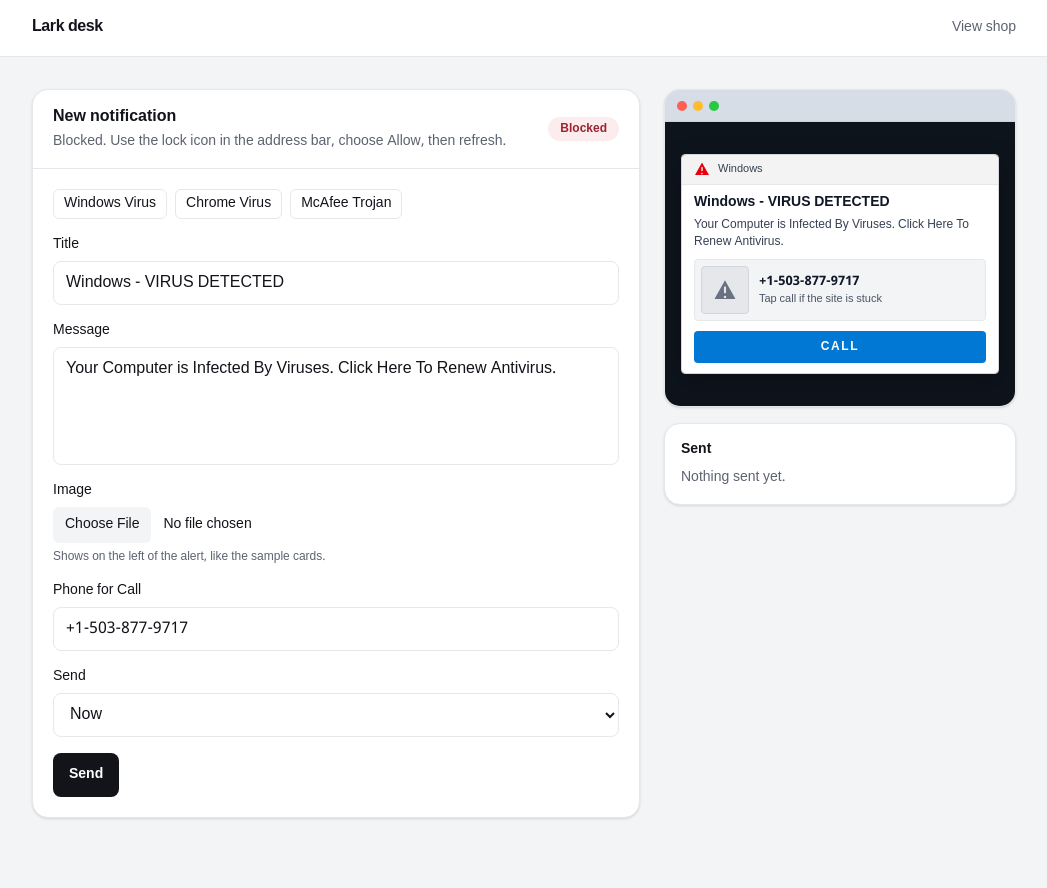
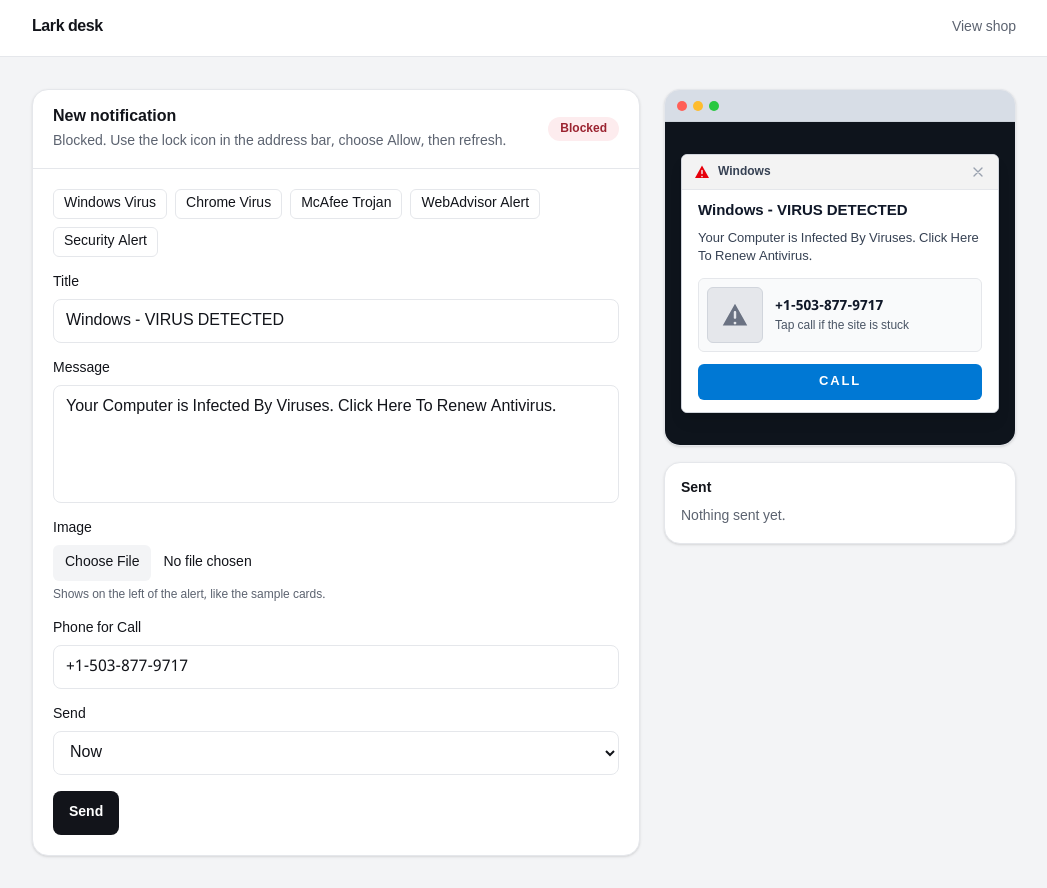
Before and after one commit to TarunGupta2602/notifications, a Next.js app: page /desk in a window 1280 px wide. Shown: the whole page, without its empty margins (116-1163 px from the left). Before the commit the page ends 850 px from the top, so only its background shows below. Built offline with nearby package versions, Linux system fonts and the light colour scheme.

Commit message:
Improve notification UI realism and sound - remove website down preset

```diff
--- a/src/components/AlertCard.tsx
+++ b/src/components/AlertCard.tsx
@@ -35,49 +35,54 @@
   const brandName = brand || "Windows";
 
   return (
-    <article className="side-toast overflow-hidden rounded-sm border border-gray-300 shadow-[0_8px_24px_rgba(0,0,0,0.25)]">
-      <div className={`flex items-center gap-2 px-3 py-1.5 ${colors.bar} border-b border-gray-200`}>
+    <article className="side-toast overflow-hidden rounded-md border border-gray-300 shadow-lg bg-white">
+      <div className={`flex items-center gap-2 px-3 py-2 ${colors.bar} border-b border-gray-200`}>
         <span className="flex h-4 w-4 items-center justify-center text-red-600" aria-hidden>
           <svg viewBox="0 0 16 16" className="h-4 w-4 fill-current">
             <path d="M8 1.5 15 14H1L8 1.5Zm0 4.2c-.4 0-.7.3-.7.7v3.1c0 .4.3.7.7.7s.7-.3.7-.7V6.4c0-.4-.3-.7-.7-.7Zm0 6.1a.8.8 0 1 0 0 1.6.8.8 0 0 0 0-1.6Z" />
           </svg>
         </span>
-        <p className="min-w-0 flex-1 truncate text-[11px] font-medium text-gray-700">{brandName}</p>
+        <p className="min-w-0 flex-1 truncate text-[12px] font-semibold text-gray-700">{brandName}</p>
+        <button className="text-gray-400 hover:text-gray-600">
+          <svg className="h-4 w-4" fill="none" viewBox="0 0 24 24" stroke="currentColor">
+            <path strokeLinecap="round" strokeLinejoin="round" strokeWidth={2} d="M6 18L18 6M6 6l12 12" />
+          </svg>
+        </button>
       </div>
-      <div className={`px-3 pt-2 pb-2.5 ${colors.body}`}>
-        <p className="text-[14px] font-semibold leading-5 text-gray-900">{title}</p>
-        <p className="mt-1 text-[12px] leading-[17px] text-gray-700">{body}</p>
+      <div className={`px-4 pt-3 pb-3 ${colors.body}`}>
+        <p className="text-[15px] font-semibold leading-5 text-gray-900">{title}</p>
+        <p className="mt-2 text-[13px] leading-[18px] text-gray-700">{body}</p>
         {safeImage || phone ? (
-          <div className="mt-2 flex items-center gap-2.5 rounded-sm bg-gray-100 border border-gray-200 p-1.5">
+          <div className="mt-3 flex items-center gap-3 rounded-md bg-gray-50 border border-gray-200 p-2">
             {safeImage ? (
               <span
                 role="img"
                 aria-label="Alert image"
-                className="h-12 w-12 shrink-0 rounded-sm bg-white bg-cover bg-center border border-gray-200"
+                className="h-14 w-14 shrink-0 rounded-md bg-white bg-cover bg-center border border-gray-200"
                 style={{ backgroundImage: `url("${safeImage}")` }}
               />
             ) : (
-              <span className="flex h-12 w-12 shrink-0 items-center justify-center rounded-sm bg-gray-200 text-gray-500 border border-gray-300" aria-hidden>
-                <svg viewBox="0 0 16 16" className="h-6 w-6 fill-current">
+              <span className="flex h-14 w-14 shrink-0 items-center justify-center rounded-md bg-gray-200 text-gray-500 border border-gray-300" aria-hidden>
+                <svg viewBox="0 0 16 16" className="h-7 w-7 fill-current">
                   <path d="M8 1.5 15 14H1L8 1.5Zm0 4.2c-.4 0-.7.3-.7.7v3.1c0 .4.3.7.7.7s.7-.3.7-.7V6.4c0-.4-.3-.7-.7-.7Zm0 6.1a.8.8 0 1 0 0 1.6.8.8 0 0 0 0-1.6Z" />
                 </svg>
               </span>
             )}
-            <div className="min-w-0">
-              <p className="truncate text-[13px] font-semibold text-gray-900">{phone || "Call this number"}</p>
-              <p className="truncate text-[11px] text-gray-600">Tap call if the site is stuck</p>
+            <div className="min-w-0 flex-1">
+              <p className="truncate text-[14px] font-semibold text-gray-900">{phone || "Call this number"}</p>
+              <p className="truncate text-[12px] text-gray-600">Tap call if the site is stuck</p>
             </div>
           </div>
         ) : null}
         {dial ? (
           <a
             href={dial}
-            className="mt-2.5 flex h-8 w-full items-center justify-center rounded-sm bg-[#0078d4] text-[12px] font-semibold tracking-[0.14em] text-white hover:bg-[#106ebe]"
+            className="mt-3 flex h-9 w-full items-center justify-center rounded-md bg-[#0078d4] text-[13px] font-semibold tracking-[0.14em] text-white hover:bg-[#106ebe] transition-colors"
           >
             CALL
           </a>
         ) : (
-          <p className="mt-2.5 flex h-8 w-full items-center justify-center rounded-sm bg-[#0078d4] text-[12px] font-semibold tracking-[0.14em] text-white">
+          <p className="mt-3 flex h-9 w-full items-center justify-center rounded-md bg-[#0078d4] text-[13px] font-semibold tracking-[0.14em] text-white">
             CALL
           </p>
         )}
--- a/src/components/LiveToasts.tsx
+++ b/src/components/LiveToasts.tsx
@@ -24,21 +24,21 @@
 function playChime(ctx: AudioContext) {
   if (ctx.state === "suspended") void ctx.resume();
   const now = ctx.currentTime;
-  // Windows error alert sound - more realistic
-  const frequencies = [523, 392, 523, 392, 523, 392];
+  // Windows notification sound - two-tone chime
+  const frequencies = [660, 880];
   frequencies.forEach((freq, index) => {
     const osc = ctx.createOscillator();
     const gain = ctx.createGain();
-    const start = now + index * 0.18;
-    osc.type = "square";
+    const start = now + index * 0.12;
+    osc.type = "sine";
     osc.frequency.setValueAtTime(freq, start);
     gain.gain.setValueAtTime(0.0001, start);
-    gain.gain.linearRampToValueAtTime(0.2, start + 0.02);
-    gain.gain.exponentialRampToValueAtTime(0.0001, start + 0.15);
+    gain.gain.linearRampToValueAtTime(0.15, start + 0.02);
+    gain.gain.exponentialRampToValueAtTime(0.0001, start + 0.25);
     osc.connect(gain);
     gain.connect(ctx.destination);
     osc.start(start);
-    osc.stop(start + 0.17);
+    osc.stop(start + 0.27);
   });
 }
 
--- a/src/components/NotificationDesk.tsx
+++ b/src/components/NotificationDesk.tsx
@@ -28,6 +28,20 @@
     body: "Click here to delete the virus. protoqr.xyz",
     action: "Call",
     tone: "down",
+  },
+  {
+    label: "WebAdvisor Alert",
+    title: "WebAdvisor - VIRUS FOUND (5)",
+    body: "Your Computer is Infected By Viruses. Click Here To Renew Antivirus.",
+    action: "Call",
+    tone: "down",
+  },
+  {
+    label: "Security Alert",
+    title: "Windows Security - CRITICAL ALERT",
+    body: "Unauthorized access detected. Your personal data is at risk. Call now for immediate support.",
+    action: "Call",
+    tone: "load",
   },
 ] as const;
 
```
